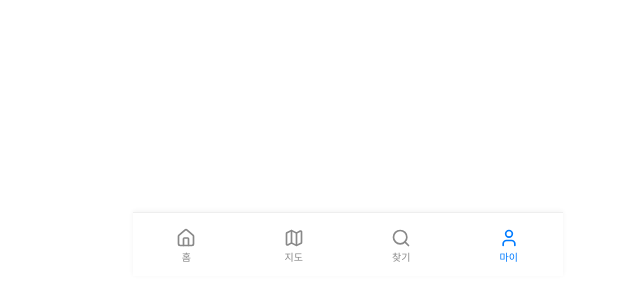
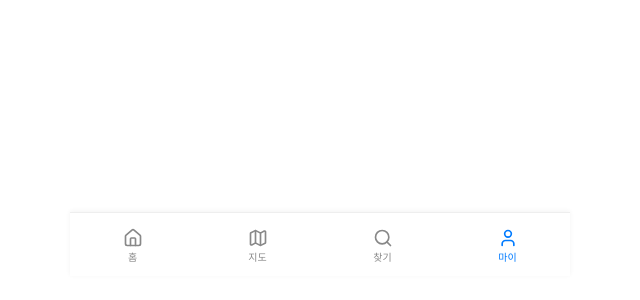
Before and after one commit to Team-200percent/FrontEnd, a React (Vite) app in the folder frontend/: page /mypage in a window 1280 px wide. Shown: the part 524-824 px from the top of the page, without its empty margins (320-960 px from the left). Built offline with nearby package versions, Linux system fonts and the light colour scheme.

Commit message:
fix: readjust the postion of navbar

```diff
--- a/frontend/src/components/NavBar.jsx
+++ b/frontend/src/components/NavBar.jsx
@@ -6,7 +6,9 @@ const NavContainer = styled.nav`
   position: fixed;
   bottom: 0;
   width: 100%;
-  max-width: 430px;
+  transform: translateX(-50%);
+  left: 50%;
+  max-width: 500px;
   height: 64px;
   background-color: #ffffff;
   display: flex;
```
